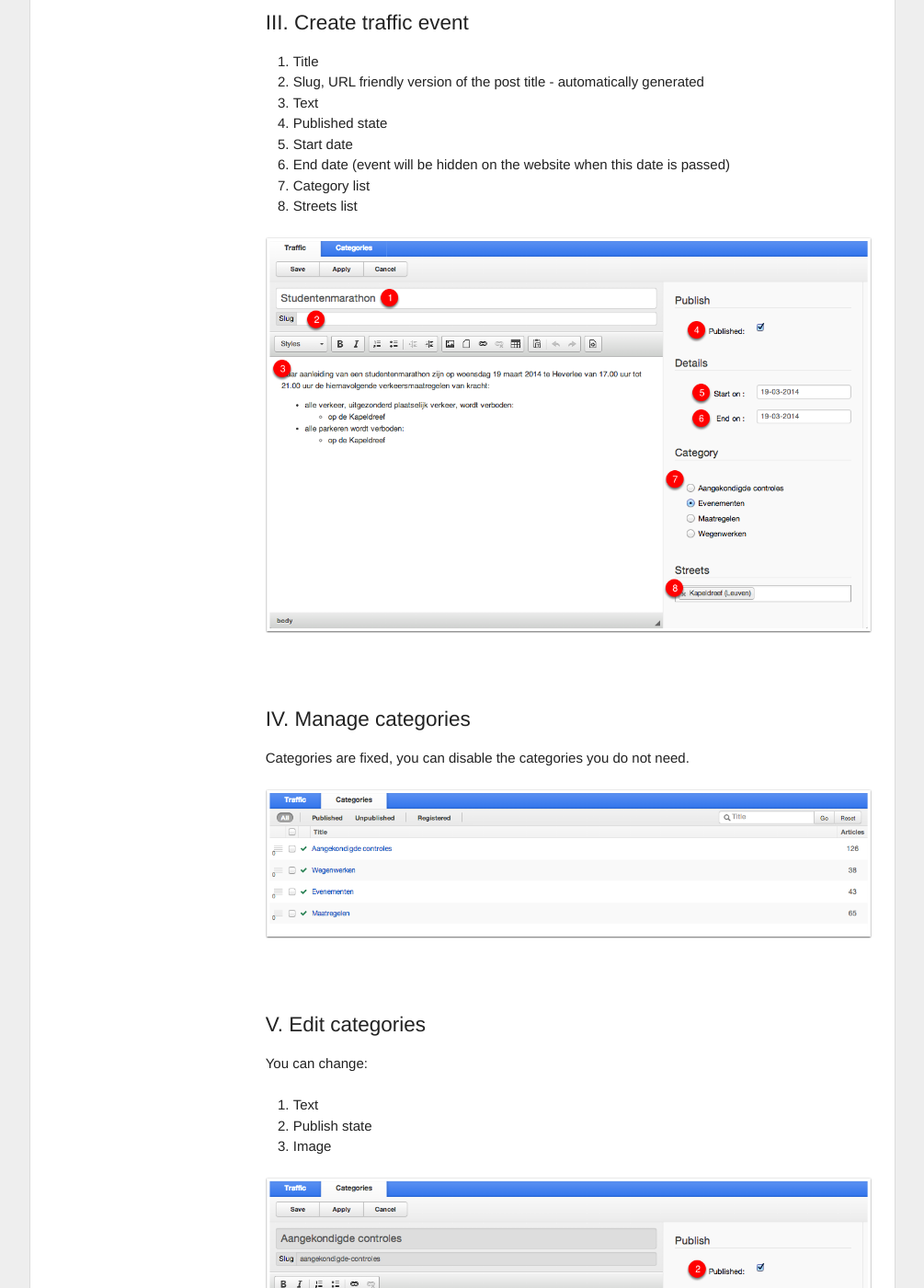
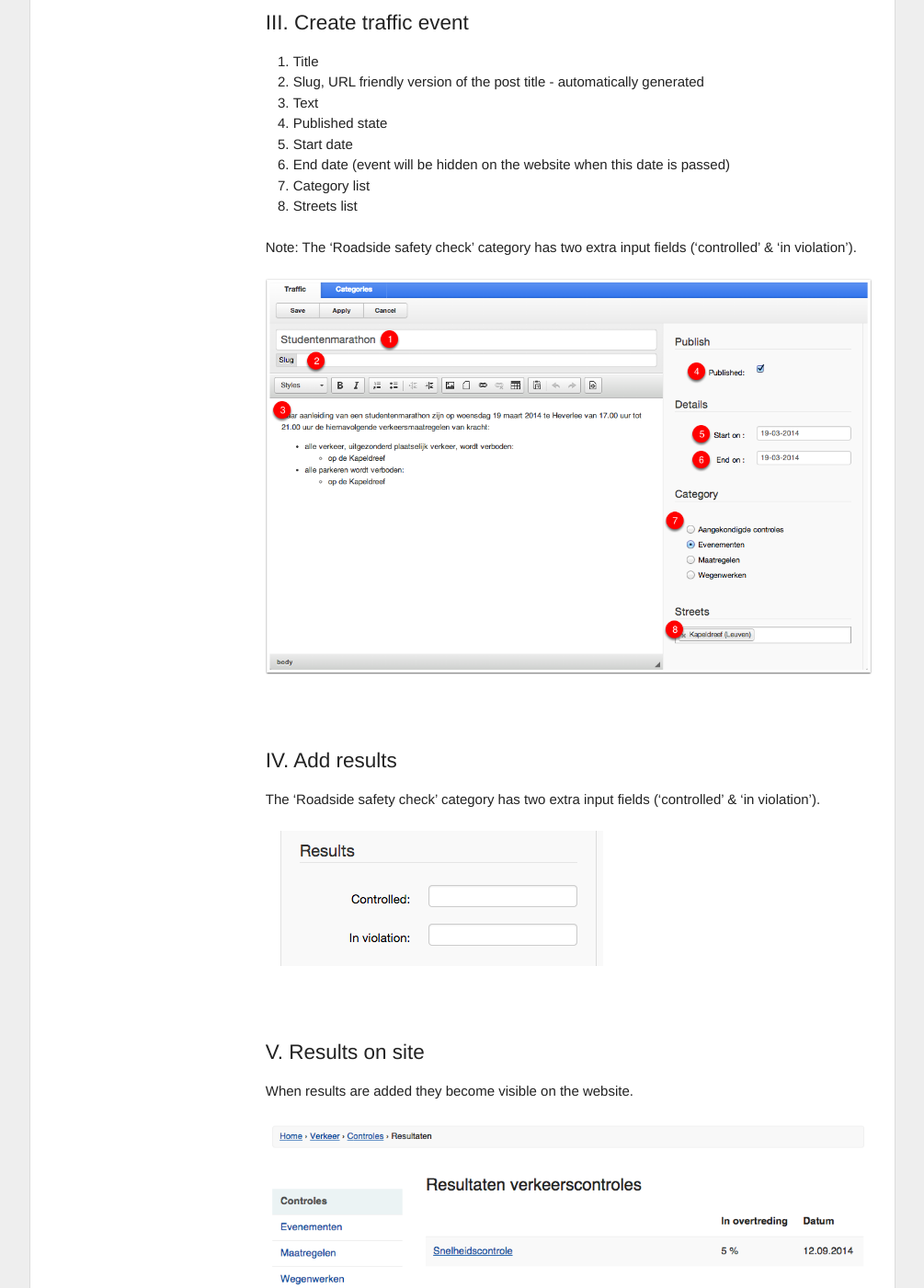
Before and after one commit to timble/www.openpolice.be, a Jekyll site: the page built from _documentation/04-traffic.md, in a window 1280 px wide and 1400 px high, scrolled down 1304 px. Shown: the whole window at 92% size, without its empty margins (137-1142 px from the left). Built offline with Jekyll 4.4.1, drawn with Linux system fonts in a browser that asks for light colours.

Commit message:
#2 - Added roadside safety check results

```diff
--- a/_documentation/04-traffic.md
+++ b/_documentation/04-traffic.md
@@ -33,8 +33,26 @@ Traffic events are categorized in a single level structure.
 7. Category list
 8. Streets list
 
+Note: The 'Roadside safety check' category has two extra input fields ('controlled' & 'in violation').
+
 <a href="/images/documentation/traffic-admin-article.png" data-gallery="enabled">
 ![](/images/documentation/traffic-admin-article.png)
+</a>
+
+## Add results
+
+The 'Roadside safety check' category has two extra input fields ('controlled' & 'in violation').
+
+<a href="/images/documentation/traffic-admin-article-results.png" data-gallery="enabled">
+![](/images/documentation/traffic-admin-article-results.png)
+</a>
+
+## Results on site
+
+When results are added they become visible on the website.
+
+<a href="/images/documentation/traffic-site-article-results.png" data-gallery="enabled">
+![](/images/documentation/traffic-site-article-results.png)
 </a>
 
 ## Manage categories
```
Also changed, not shown: images/documentation/traffic-admin-article-results.png (added), images/documentation/traffic-site-article-results.png (added).
